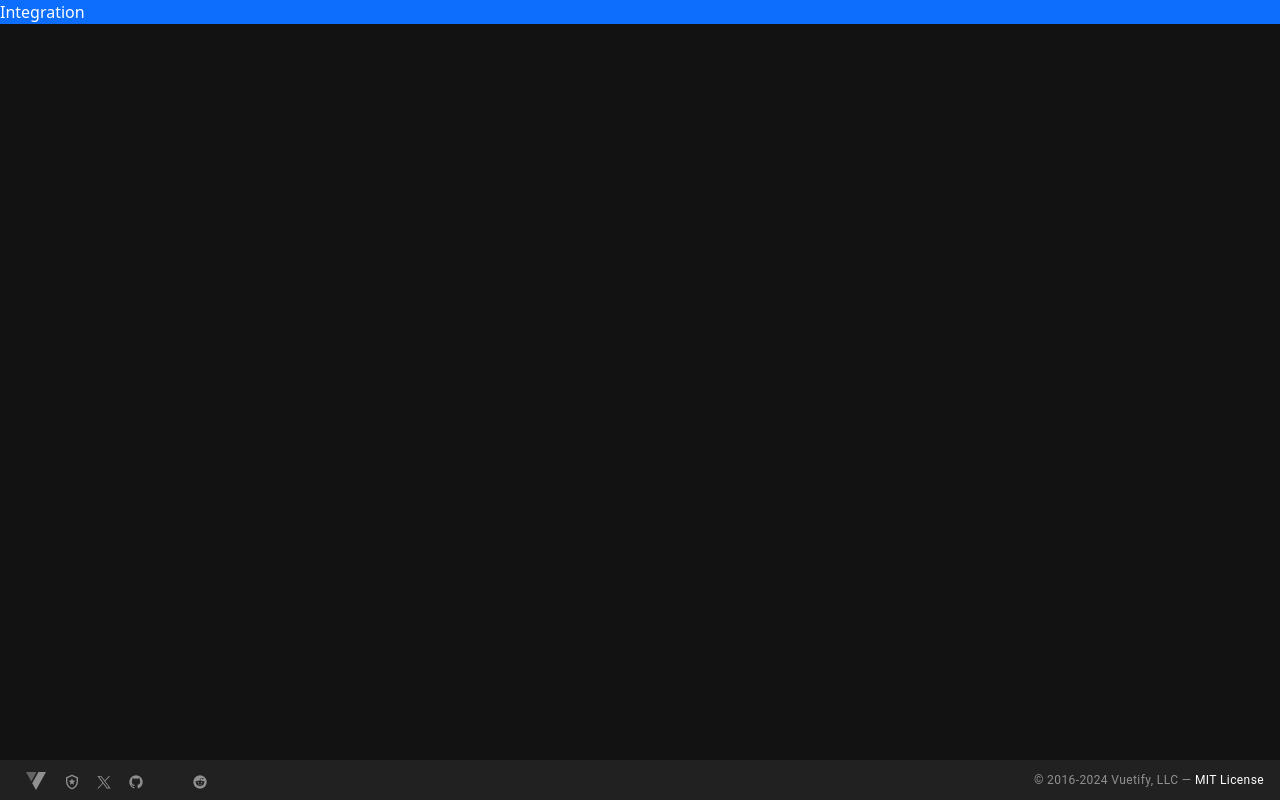
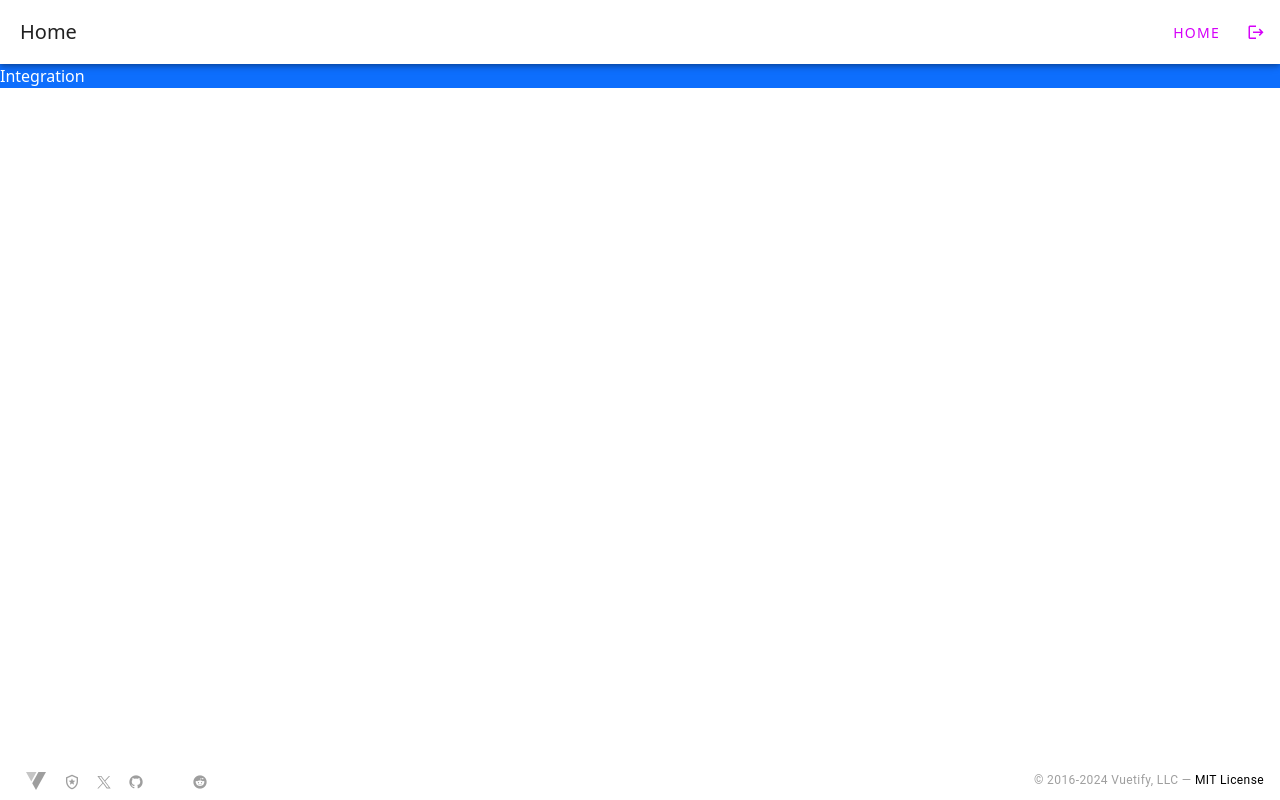
Before and after one commit to learning-kyljmeeski/ezpay-vue, a Vue app: page / in a window 1280 px wide. Built offline with nearby package versions, Linux system fonts and the light colour scheme.

Commit message:
Add router and views folder

```diff
--- a/package.json
+++ b/package.json
@@ -11,6 +11,7 @@
     "bootstrap": "^5.3.3",
     "roboto-fontface": "*",
     "vue": "^3.4.0",
+    "vue-router": "^4.3.2",
     "vuetify": "^3.5.0"
   },
   "devDependencies": {
--- a/src/App.vue
+++ b/src/App.vue
@@ -1,5 +1,6 @@
 <template>
   <v-app>
+    <Header />
     <v-main>
       <!-- <HelloWorld /> -->
       <Integration />
@@ -11,6 +12,7 @@
 
 <script setup>
 import Integration from './components/Integration.vue';
+import Header from "@/components/Header.vue";
 
   //
 </script>
--- /dev/null
+++ b/src/components/Header.vue
@@ -0,0 +1,8 @@
+<template>
+  <v-app-bar>
+    <v-app-bar-title style="cursor: pointer" @click="$router.push('/')">Home</v-app-bar-title>
+    <v-spacer></v-spacer>
+      <v-btn color="purple-accent-3" to="/home">Home</v-btn>
+      <v-btn color="purple-accent-3" icon="mdi-logout" size="small" @click="logout"/>
+  </v-app-bar>
+</template>
--- a/src/main.js
+++ b/src/main.js
@@ -12,11 +12,15 @@ import "bootstrap/dist/js/bootstrap.bundle"
 // Components
 import App from './App.vue'
 
+import router from './router'
+
 // Composables
 import { createApp } from 'vue'
 
 const app = createApp(App)
 
+app.use(router)
+
 registerPlugins(app)
 
 app.mount('#app')
--- a/src/plugins/vuetify.js
+++ b/src/plugins/vuetify.js
@@ -14,6 +14,6 @@ import { createVuetify } from 'vuetify'
 // https://vuetifyjs.com/en/introduction/why-vuetify/#feature-guides
 export default createVuetify({
   theme: {
-    defaultTheme: 'dark',
+    defaultTheme: 'light',
   },
 })
--- /dev/null
+++ b/src/views/Home.vue
@@ -0,0 +1,3 @@
+<template>
+  <h1>Home component</h1>
+</template>
```
Also changed, not shown: src/router.js (added, +13 -0 lines), 1 other file (tests, documents, lock files or other folders).
